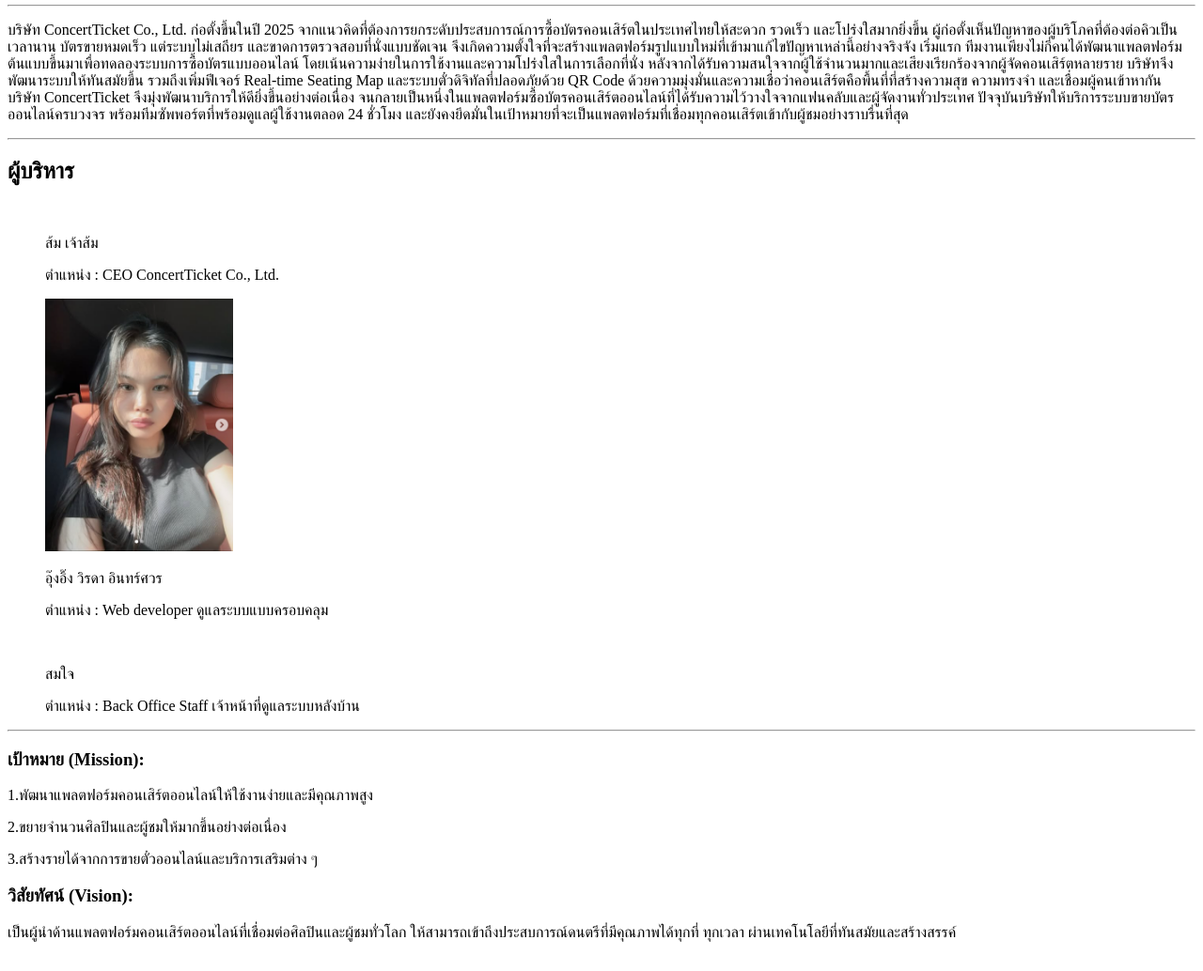
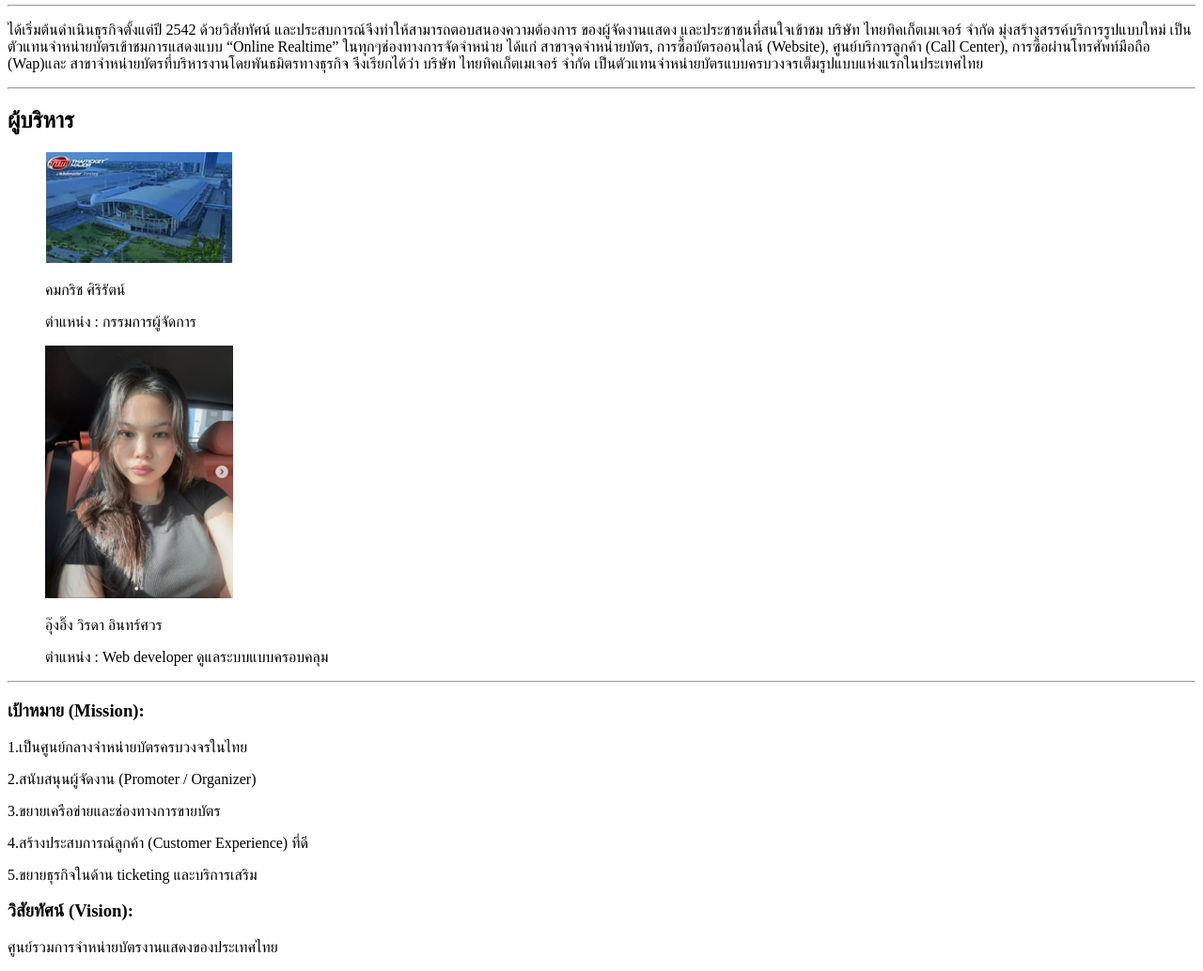
Before and after one commit to 67160411/my-business-web, a plain HTML site: page about.html in a window 1280 px wide. Shown: the part 88-1122 px from the top of the page at 94% size. Drawn offline with Linux system fonts and the light colour scheme.

Commit message:
Edit: body about.html

```diff
--- a/about.html
+++ b/about.html
@@ -3,38 +3,29 @@
   <head>
     <meta charset="UTF-8" />
     <meta name="viewport" content="width=device-width, initial-scale=1.0" />
-    <title>Document</title>
+    <title>About</title>
   </head>
   <body>
     <header>
       <header>
         <nav>
           <a href="index.html">กลับสู่หน้าแรก</a>
-          <h1>ประวัติ ConcertTicket Co., Ltd.</h1>
+          <h1>ประวัติ ThaiTicketMajor</h1>
         </nav>
         <hr />
       </header>
       <div class="About Us">
         <p>
-          บริษัท ConcertTicket Co., Ltd. ก่อตั้งขึ้นในปี 2025
-          จากแนวคิดที่ต้องการยกระดับประสบการณ์การซื้อบัตรคอนเสิร์ตในประเทศไทยให้สะดวก
-          รวดเร็ว และโปร่งใสมากยิ่งขึ้น
-          ผู้ก่อตั้งเห็นปัญหาของผู้บริโภคที่ต้องต่อคิวเป็นเวลานาน บัตรขายหมดเร็ว
-          แต่ระบบไม่เสถียร และขาดการตรวจสอบที่นั่งแบบชัดเจน
-          จึงเกิดความตั้งใจที่จะสร้างแพลตฟอร์มรูปแบบใหม่ที่เข้ามาแก้ไขปัญหาเหล่านี้อย่างจริงจัง
-          เริ่มแรก
-          ทีมงานเพียงไม่กี่คนได้พัฒนาแพลตฟอร์มต้นแบบขึ้นมาเพื่อทดลองระบบการซื้อบัตรแบบออนไลน์
-          โดยเน้นความง่ายในการใช้งานและความโปร่งใสในการเลือกที่นั่ง
-          หลังจากได้รับความสนใจจากผู้ใช้จำนวนมากและเสียงเรียกร้องจากผู้จัดคอนเสิร์ตหลายราย
-          บริษัทจึงพัฒนาระบบให้ทันสมัยขึ้น รวมถึงเพิ่มฟีเจอร์ Real-time Seating
-          Map และระบบตั๋วดิจิทัลที่ปลอดภัยด้วย QR Code
-          ด้วยความมุ่งมั่นและความเชื่อว่าคอนเสิร์ตคือพื้นที่ที่สร้างความสุข
-          ความทรงจำ และเชื่อมผู้คนเข้าหากัน บริษัท ConcertTicket
-          จึงมุ่งพัฒนาบริการให้ดียิ่งขึ้นอย่างต่อเนื่อง
-          จนกลายเป็นหนึ่งในแพลตฟอร์มซื้อบัตรคอนเสิร์ตออนไลน์ที่ได้รับความไว้วางใจจากแฟนคลับและผู้จัดงานทั่วประเทศ
-          ปัจจุบันบริษัทให้บริการระบบขายบัตรออนไลน์ครบวงจร
-          พร้อมทีมซัพพอร์ตที่พร้อมดูแลผู้ใช้งานตลอด 24 ชั่วโมง
-          และยังคงยึดมั่นในเป้าหมายที่จะเป็นแพลตฟอร์มที่เชื่อมทุกคอนเสิร์ตเข้ากับผู้ชมอย่างราบรื่นที่สุด
+          ได้เริ่มต้นดำเนินธุรกิจตั้งแต่ปี 2542 ด้วยวิสัยทัศน์
+          และประสบการณ์จึงทำให้สามารถตอบสนองความต้องการ ของผู้จัดงานแสดง
+          และประชาชนที่สนใจเข้าชม บริษัท ไทยทิคเก็ตเมเจอร์ จำกัด
+          มุ่งสร้างสรรค์บริการรูปแบบใหม่ เป็นตัวแทนจำหน่ายบัตรเข้าชมการแสดงแบบ
+          “Online Realtime” ในทุกๆช่องทางการจัดจำหน่าย ได้แก่
+          สาขาจุดจำหน่ายบัตร, การซื้อบัตรออนไลน์ (Website), ศูนย์บริการลูกค้า
+          (Call Center), การซื้อผ่านโทรศัพท์มือถือ (Wap)และ
+          สาขาจำหน่ายบัตรที่บริหารงานโดยพันธมิตรทางธุรกิจ จึงเรียกได้ว่า บริษัท
+          ไทยทิคเก็ตเมเจอร์ จำกัด
+          เป็นตัวแทนจำหน่ายบัตรแบบครบวงจรเต็มรูปแบบแห่งแรกในประเทศไทย
         </p>
       </div>
       <hr />
@@ -43,10 +34,10 @@
       <section>
         <h2>ผู้บริหาร</h2>
         <figure>
-          <img src="images/cat.webp" alt="" width="200px" />
+          <img src="images/คมกริช.jpg" alt="" width="200px" />
           <figcaption>
-            <p>ส้ม เจ้าส้ม</p>
-            <p>ตำแหน่ง : CEO ConcertTicket Co., Ltd.</p>
+            <p>คมกริช ศิริรัตน์</p>
+            <p>ตำแหน่ง : กรรมการผู้จัดการ</p>
           </figcaption>
         </figure>
         <figure>
@@ -56,24 +47,15 @@
             <p>ตำแหน่ง : Web developer ดูแลระบบแบบครอบคลุม</p>
           </figcaption>
         </figure>
-        <figure>
-          <img src="images/catthree.jpg" alt="" width="200px" />
-          <figcaption>
-            <p>สมใจ</p>
-            <p>ตำแหน่ง : Back Office Staff เจ้าหน้าที่ดูแลระบบหลังบ้าน</p>
-          </figcaption>
-        </figure>
         <hr />
         <h3>เป้าหมาย (Mission):</h3>
-        <p>1.พัฒนาแพลตฟอร์มคอนเสิร์ตออนไลน์ให้ใช้งานง่ายและมีคุณภาพสูง</p>
-        <p>2.ขยายจำนวนศิลปินและผู้ชมให้มากขึ้นอย่างต่อเนื่อง</p>
-        <p>3.สร้างรายได้จากการขายตั๋วออนไลน์และบริการเสริมต่าง ๆ</p>
+        <p>1.เป็นศูนย์กลางจำหน่ายบัตรครบวงจรในไทย</p>
+        <p>2.สนับสนุนผู้จัดงาน (Promoter / Organizer)</p>
+        <p>3.ขยายเครือข่ายและช่องทางการขายบัตร</p>
+        <p>4.สร้างประสบการณ์ลูกค้า (Customer Experience) ที่ดี</p>
+        <p>5.ขยายธุรกิจในด้าน ticketing และบริการเสริม</p>
         <h3>วิสัยทัศน์ (Vision):</h3>
-        <p>
-          เป็นผู้นำด้านแพลตฟอร์มคอนเสิร์ตออนไลน์ที่เชื่อมต่อศิลปินและผู้ชมทั่วโลก
-          ให้สามารถเข้าถึงประสบการณ์ดนตรีที่มีคุณภาพได้ทุกที่ ทุกเวลา
-          ผ่านเทคโนโลยีที่ทันสมัยและสร้างสรรค์
-        </p>
+        <p>ศูนย์รวมการจำหน่ายบัตรงานแสดงของประเทศไทย</p>
       </section>
     </main>
   </body>
```
Also changed, not shown: images/01-about.png (deleted), images/01-contact.png (deleted), images/01-index.png (deleted), images/01-services.png (deleted), images/02-about.png (deleted), images/02-contact.png (deleted), images/คมกริช.jpg (added).
